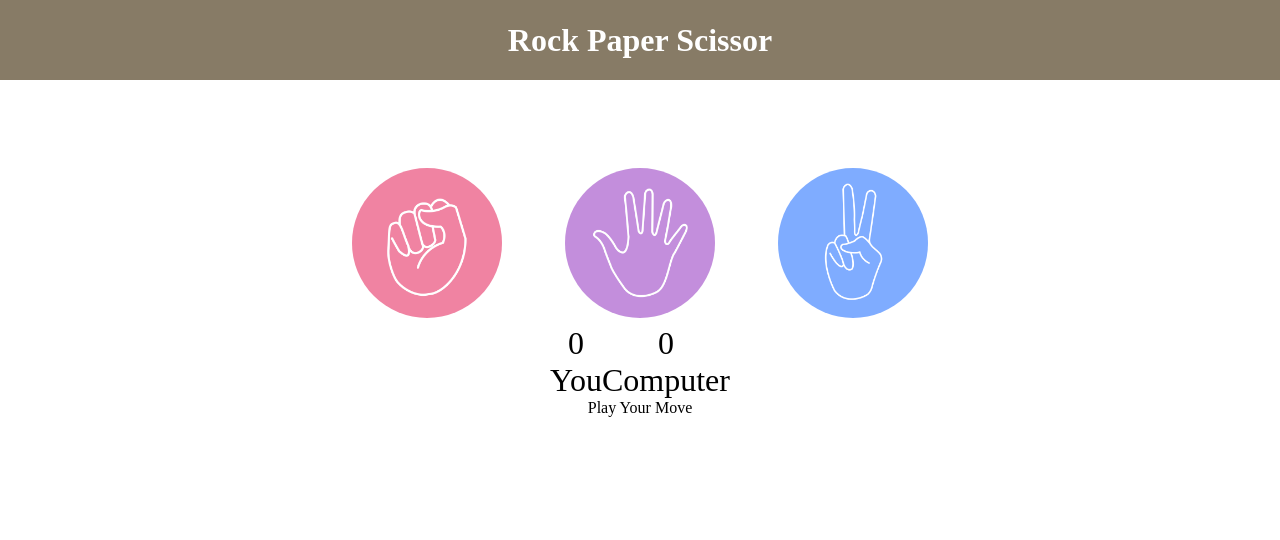
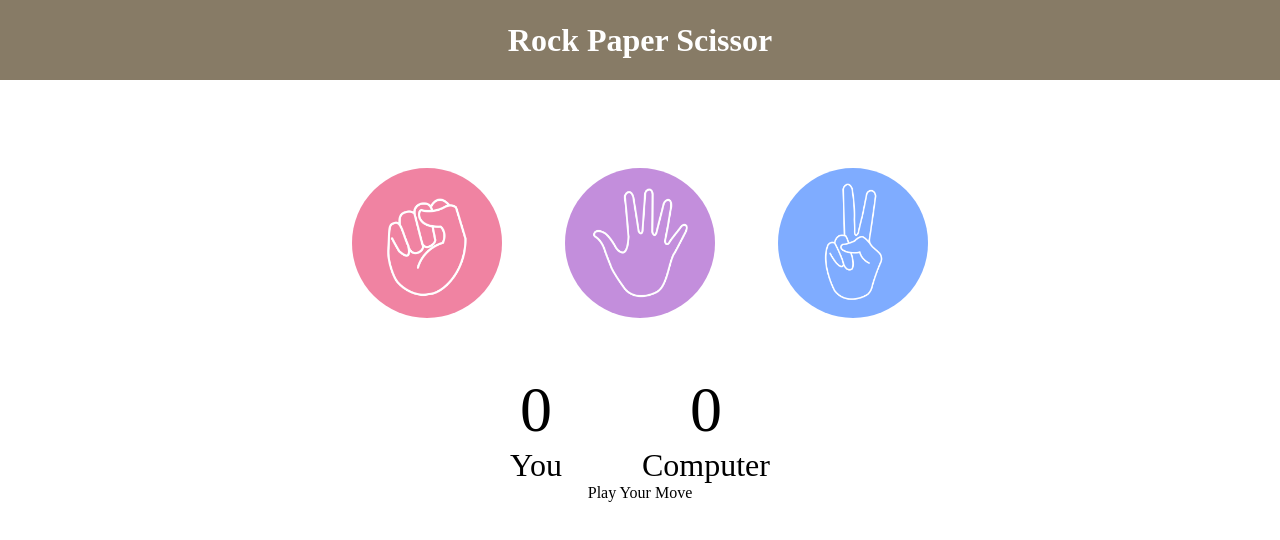
Before and after one commit to mehwishjbe/rock-paper-sciossor-game, a plain HTML site: page index.html in a window 1280 px wide. Drawn offline with Linux system fonts and the light colour scheme.

Commit message:
font sizes to score board css

```diff
--- a/style.css
+++ b/style.css
@@ -46,4 +46,11 @@ img {
   justify-content: center;
   align-items: center;
   font-size: 2rem;
+  margin-top: 3rem;
+  gap: 5rem;
 }
+
+#user-score,
+#comp-score {
+  font-size: 4rem;
+}
```
